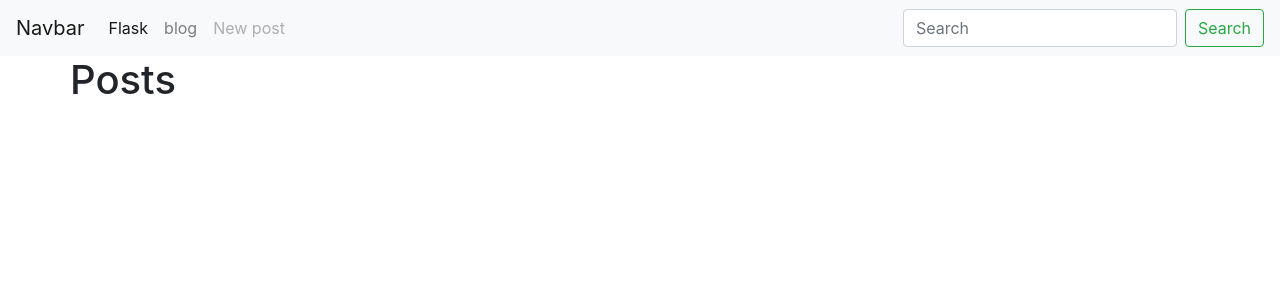
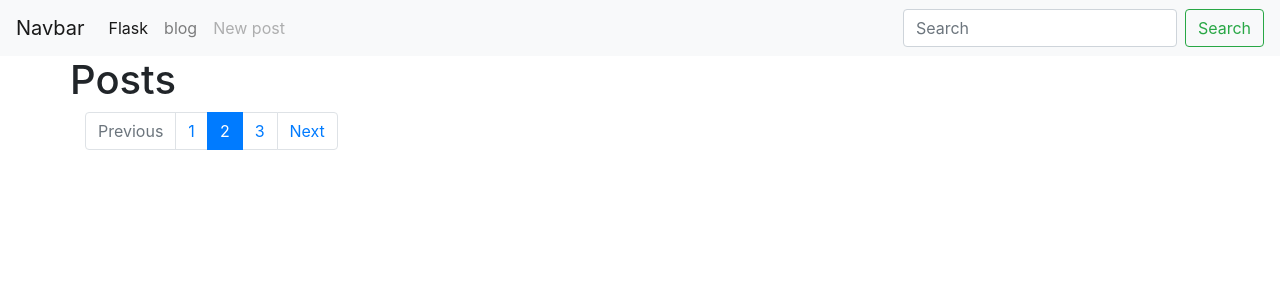
Before and after one commit to UlvacMoscow/Flask_projects, a Python web app: template Flask blog/app/posts/templates/posts/index.html in a window 1280 px wide. Shown: the top 300 px of the page. Run offline with Jinja, Linux system fonts and the light colour scheme; the template is opened without the code that fills it, so the values that code supplies are empty; some libraries are stand-ins or nearby versions.

Commit message:
Создаю пагинацию(добавил в templates/posts/index.html css меню и параметры page в blueprint.py)

```diff
--- a/Flask blog/app/posts/blueprint.py
+++ b/Flask blog/app/posts/blueprint.py
@@ -42,6 +42,10 @@ def index():
 
     field_query = request.args.get('field_query')
 
+    page = request.args.get('page')
+
+
+
     if field_query:
         posts = Post.query.filter(Post.title.contains(field_query) | Post.body.contains(field_query)).all()
     else:
--- a/Flask blog/app/posts/templates/posts/index.html
+++ b/Flask blog/app/posts/templates/posts/index.html
@@ -17,4 +17,23 @@
             <a href="{{ url_for('posts.post_detail', slug=post.slug)}}">{{ post.title }}</a>
         </p>
     {% endfor %}
+
+    <nav aria-label="...">
+  <ul class="pagination">
+    <li class="page-item disabled">
+      <span class="page-link">Previous</span>
+    </li>
+    <li class="page-item"><a class="page-link" href="#">1</a></li>
+    <li class="page-item active">
+      <span class="page-link">
+        2
+        <span class="sr-only">(current)</span>
+      </span>
+    </li>
+    <li class="page-item"><a class="page-link" href="#">3</a></li>
+    <li class="page-item">
+      <a class="page-link" href="#">Next</a>
+    </li>
+  </ul>
+</nav>
 {% endblock %}
```
